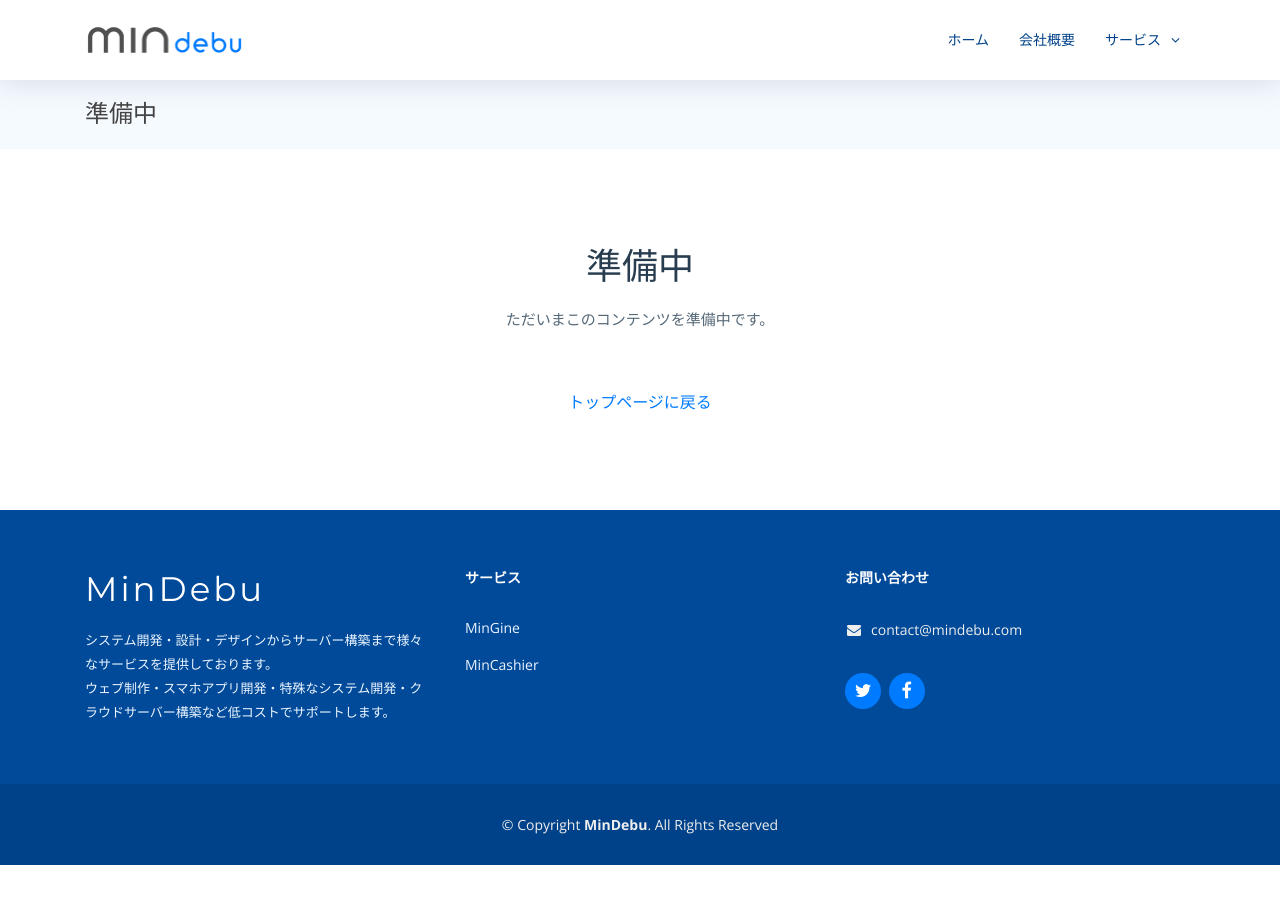
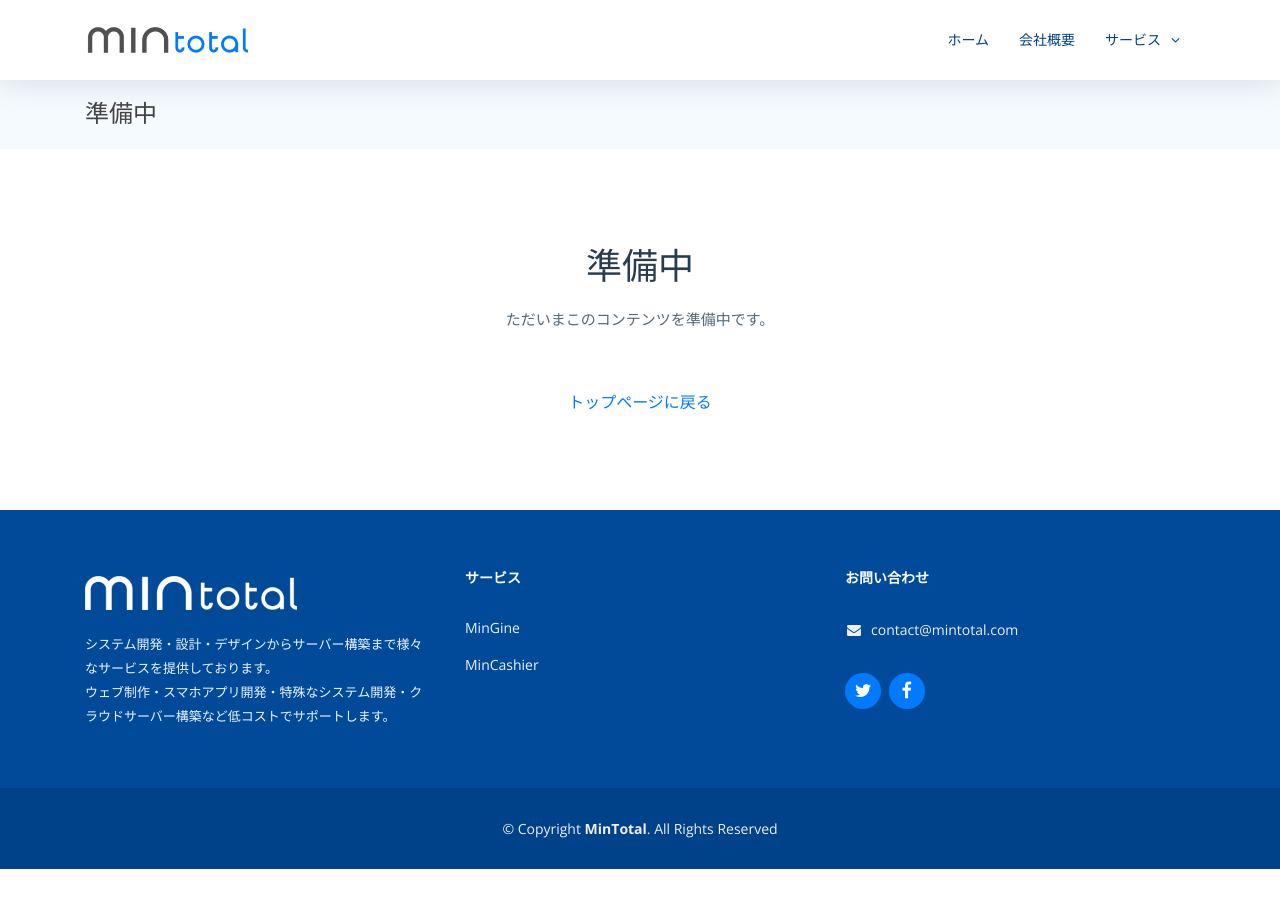
Before and after one commit to minsrc/minsrc.github.io, a Jekyll site: the page built from coming-soon.html, in a window 1280 px wide. Built offline with Jekyll 4.4.1, drawn with Linux system fonts in a browser that asks for light colours.

Commit message:
update company name and domain

```diff
--- a/CNAME
+++ b/CNAME
@@ -1 +1 @@
-mindebu.com
+mintotal.com
--- a/_config.yml
+++ b/_config.yml
@@ -18,13 +18,13 @@
 # You can create any custom variable you would like, and they will be accessible
 # in the templates via {{ site.myvariable }}.
 
-title: MinDebu
+title: MinTotal
 description: >- # this means to ignore newlines until "keywords:"
   システム開発・設計・デザインからサーバー構築まで様々なサービスを提供しております。
 
   ウェブ制作・スマホアプリ開発・特殊なシステム開発・クラウドサーバー構築など低コストでサポートします。
 keywords: >- # this means to ignore newlines until "baseurl:"
-  mindebu,ミンデブ,web develop,system develop,application develop,develop,
+  mintotal,ミントータル,web develop,system develop,application develop,develop,
   application,system,smartphone,front end,back end,frontend,backend,coding,database,
   開発,ウェブ制作,システム開発,アプリケーション開発,スマートホン,スマホ,アプリ,システム,データベース,コーディング,
   php,python,ruby,asp,.net,c,c++,cpp,c#,cs,csharp,vb,vb.net,aspx,asp.net,java,swift,objective-c,
@@ -33,9 +33,10 @@ keywords: >- # this means to ignore newlines until "baseurl:"
   mingine,ミンジン,c2c,ctoc,売買,ec,コマース,eコマース,ecサイト,web,site,website,ウェブ,サイト,ウェブサイト,
   infra,インフラ,server,サーバー,サーバー構築,host,hosting,ホスト,domain,ドメイン,cloud,クラウド,AWS,GCP,Azure
   speed,security,安い,安価,速い,高速,安全,安定,安心,高速ロード,seo,seo対策,
-  1coin,1コイン,ワンコイン,500円,480円,1000円以内,1000円未満
+  1coin,1コイン,ワンコイン,500円,480円,1000円以内,1000円未満,
+  mincashier,ミンキャッシャー,レジ,セルフレジ,店舗会計,会計システム,windows
 baseurl: "" # the subpath of your site, e.g. /blog
-url: "https://mindebu.com" # the base hostname & protocol for your site, e.g. http://example.com
+url: "https://mintotal.com" # the base hostname & protocol for your site, e.g. http://example.com
 
 # Build settings
 theme: minima
--- a/_data/contacts.yml
+++ b/_data/contacts.yml
@@ -1,2 +1,2 @@
 - icon: fa fa-fw fa-envelope
-  text: contact@mindebu.com
+  text: contact@mintotal.com
--- a/_data/socialLinks.yml
+++ b/_data/socialLinks.yml
@@ -1,7 +1,7 @@
 - class: twitter
   icon: fa fa-twitter
-  url: https://twitter.com/MinDebu
+  url: https://twitter.com/mintotal
 
 - class: facebook
   icon: fa fa-facebook
-  url: https://www.facebook.com/mindebu.jsc
+  url: https://www.facebook.com/mintotal
--- a/_includes/footer.html
+++ b/_includes/footer.html
@@ -3,7 +3,7 @@
     <div class="container">
       <div class="row">
         <div class="col-lg-4 footer-info">
-          <h3>{{ site.title }}</h3>
+          <h3><img class="footer-logo" src="{{ '/assets/img/logo-footer.png' | relative_url }}" alt="{{ site.title }}"/></h3>
           <p>{{ site.description | newline_to_br }}</p>
         </div>
         <div class="col-lg-4 col-md-6 footer-links">
--- a/assets/css/custom.scss
+++ b/assets/css/custom.scss
@@ -25,6 +25,9 @@
         .footer-info {
             h3 {
                 text-transform: unset;
+                .footer-logo {
+                    height: 34px;
+                }
             }
         }
     }
```
Also changed, not shown: assets/img/apple-icon.png, assets/img/logo-footer.png (added), assets/img/logo.png.
